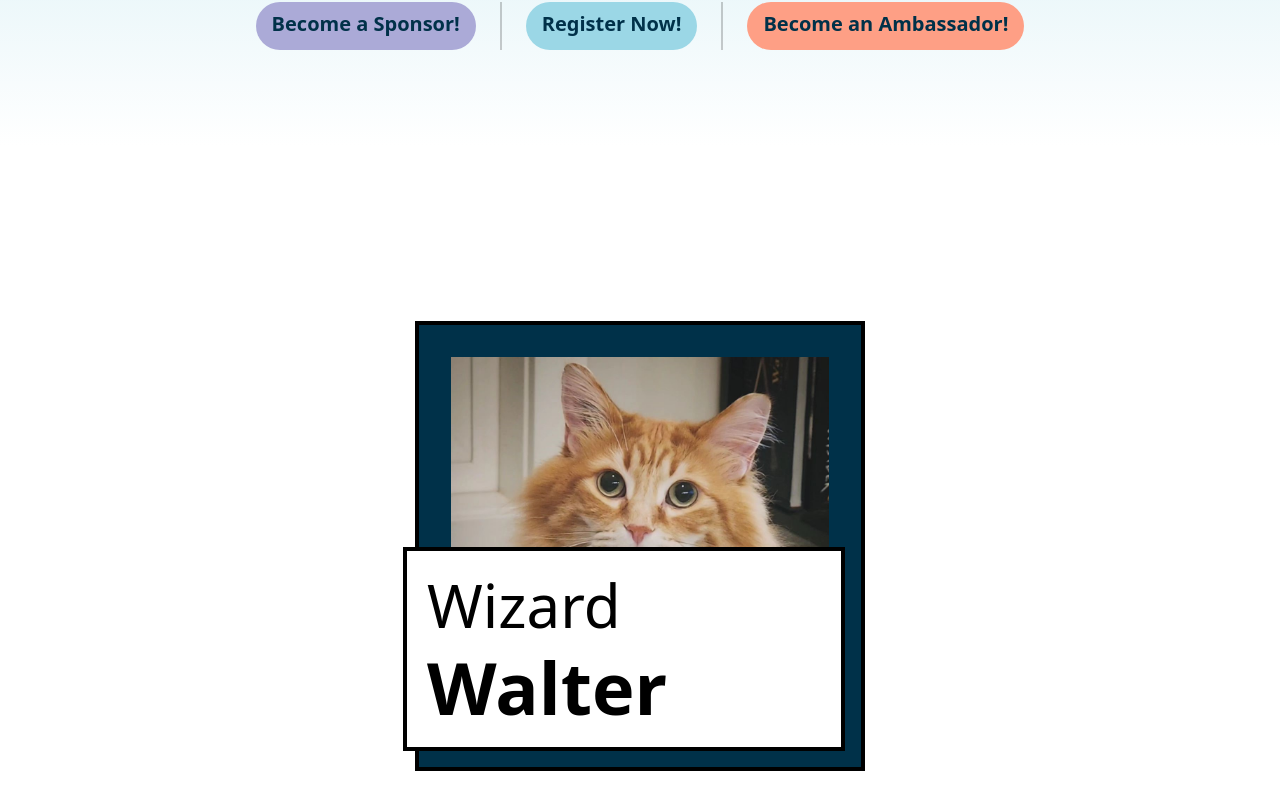
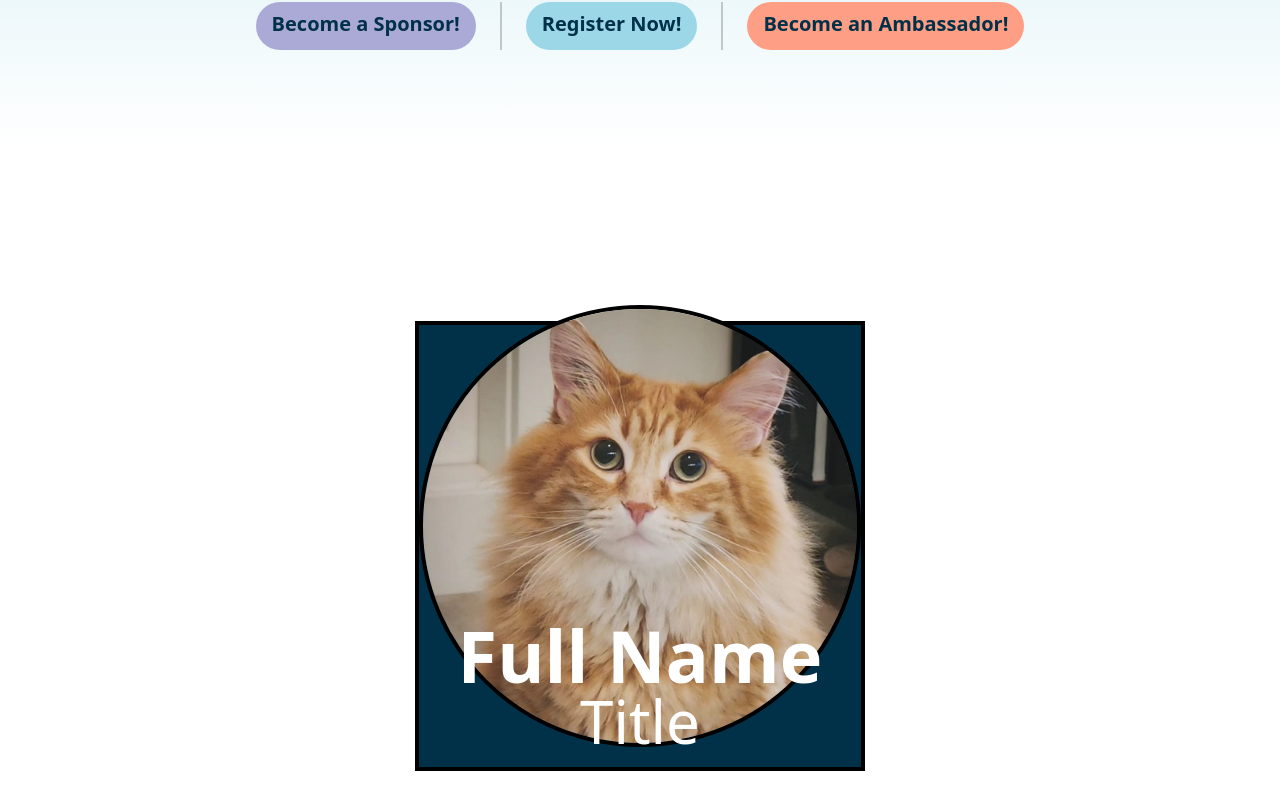
Before and after one commit to hatifmujahid/Dev-Day-2024-website, a React (Vite) app: page / in a window 1280 px wide. Shown: the part 654-1464 px from the top of the page. Built offline with nearby package versions, Linux system fonts and the light colour scheme.

Commit message:
Added CoreCard component

```diff
--- /dev/null
+++ b/src/components/CoreCard.jsx
@@ -0,0 +1,73 @@
+import { alertTitleClasses } from "@mui/material";
+import react from "react";
+
+const ExComCard = ({ imgUrl, title, name }) => {
+  return (
+    <div
+      className={`
+        bg-primary
+        border-4 border-black
+        relative
+        h-[300px] w-[300px]
+        p-4
+
+        md:h-[375px] md:w-[375px]
+        md:p-6
+
+        lg:h-[450px] lg:w-[450px]
+        lg:p-8
+    `}
+    >
+      <img
+        className={`
+            absolute
+            m-auto
+            border-4 border-black
+            rounded-full
+            left-0
+            bottom-0
+            top-[-40px]
+            object-cover
+        `}
+        src={imgUrl}
+        alt={`${title} ${name}`}
+      />
+      <div
+        className={`
+            absolute
+            h-auto
+            w-full
+            bottom-0
+            left-0
+            text-center
+        `}
+      >
+        <p
+          className={`
+
+            text-3xl text-white font-bold
+
+            md:text-5xl
+
+            lg:text-7xl
+        `}
+        >
+          {name}
+        </p>
+        <p
+          className={`
+            text-2xl text-white font-normal
+
+            md:text-4xl md:pb-2
+
+            lg:text-6xl lg:pb-4
+          `}
+        >
+          {title}
+        </p>
+      </div>
+    </div>
+  );
+};
+
+export default ExComCard;
--- a/src/components/Home.jsx
+++ b/src/components/Home.jsx
@@ -5,6 +5,7 @@ import Sponser from "./Sponser";
 import CompCard from "./CompCard";
 import Footer from "./Footer";
 import ExComCard from "./exComCard";
+import CoreCard from "./CoreCard"
 
 import sample from "../assets/sample.jpeg";
 
@@ -20,10 +21,15 @@ const Home = () => {
           color="pink"
           link="youtube.com"
         /> */}
-        <ExComCard
+        {/* <ExComCard
           imgUrl={sample}
           title="Wizard"
           name="Walter"
+        /> */}
+        <CoreCard
+          imgUrl={sample}
+          title="Title"
+          name="Full Name"
         />
       </div>
     </>
--- a/src/components/exComCard.jsx
+++ b/src/components/exComCard.jsx
@@ -18,7 +18,7 @@ const ExComCard = ({ imgUrl, title, name }) => {
         lg:p-8
     `}
     >
-      <img src={imgUrl} alt={`${title} ${name}`} />
+      <img className="object-coer" src={imgUrl} alt={`${title} ${name}`} />
       <div
         className={`
         bg-[#FFFFFF]
```
